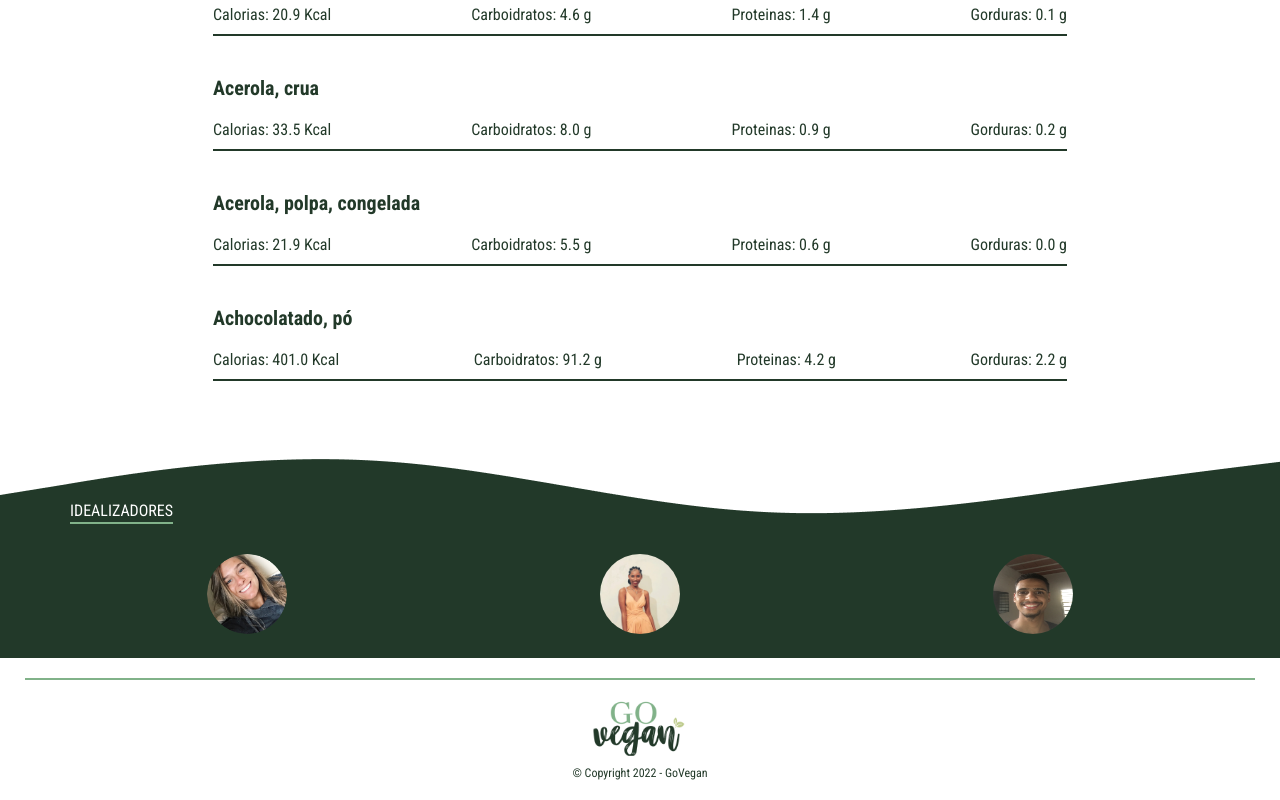
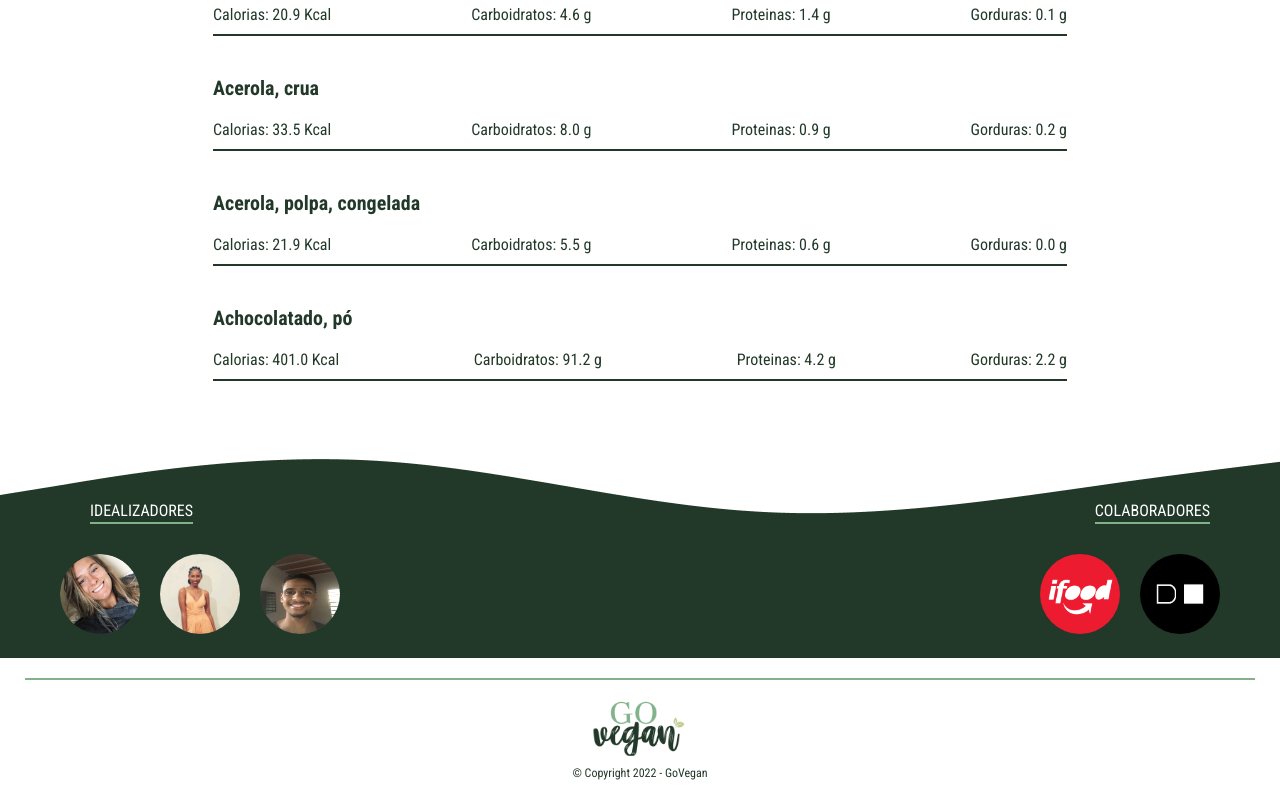
Before and after one commit to julianasinnott/goVegan, a React (Vite) app: page /nutricao in a window 1280 px wide. Shown: the part 2919-3719 px from the top of the page. Built offline with nearby package versions, Linux system fonts and the light colour scheme.

Commit message:
Adicionando colaboradores

```diff
--- a/src/components/Footer/index.css
+++ b/src/components/Footer/index.css
@@ -15,6 +15,7 @@
   margin-top: 50px;
   display: flex;
   justify-content: space-between;
+  padding: 0px 20px;
 }
 
 .footer__idealizers-title {
@@ -39,13 +40,14 @@
 
 .footer__idealizers-section__imgs {
   display: flex;
-  justify-content: space-around;
+  justify-content: space-between;
 }
 
 .idealizers-img {
   width: 80px;
   height: 80px;
   border-radius: 50%;
+  margin: 0px 10px;
 }
 
 .footer__logo {
@@ -67,3 +69,8 @@
   font-size: 12px;
   color: var(--secundary)
 }
+
+.aling{
+  display: flex;
+  justify-content: space-between;
+}
--- a/src/components/Footer/index.jsx
+++ b/src/components/Footer/index.jsx
@@ -5,6 +5,8 @@ import { ModalContact } from "../ModalContact/index";
 import juliana from '../../assets/images/Juliana.png'
 import lavinia from '../../assets/images/Lavinia.jpg'
 import edilson from '../../assets/images/Edilson.jpg'
+import dh from '../../assets/images/DH.png'
+import ifood from '../../assets/images/ifood.png'
 import React from 'react';
 
 export function Footer({
@@ -22,6 +24,7 @@ export function Footer({
           <>
             <div className="footer__top">
               <p className="footer__idealizers-title">IDEALIZADORES</p>
+              <p className="footer__idealizers-title">COLABORADORES</p>
               <div className='footer__contact'>
                 <button className="contact-btn purple-btn" onClick={() => handleModal()} >
                   FALE CONOSCO
@@ -29,6 +32,7 @@ export function Footer({
                 {showModal && <ModalContact setShowModal={setShowModal} />}
               </div>
             </div>
+            <div className='aling'>
               <div className="footer__idealizers-section__imgs">
                 <a href="https://www.linkedin.com/in/julianasinnott/" target="_blank" rel="noopener noreferrer">
                   <img className="idealizers-img" src={juliana} alt="" />
@@ -39,6 +43,15 @@ export function Footer({
                 <a href="https://www.linkedin.com/in/edilson-santos-982338234/" target="_blank" rel="noopener noreferrer">
                   <img className="idealizers-img" src={edilson} alt="" />
                   </a>
+              </div>
+              <div >
+                <a href="https://www.linkedin.com/company/ifood-/" target="_blank" rel="noopener noreferrer">
+                  <img className="idealizers-img" src={ifood} alt="" />
+                </a>
+                <a href="https://www.linkedin.com/school/digital-house-brasil/" target="_blank" rel="noopener noreferrer">
+                  <img className="idealizers-img" src={dh} alt="" />
+                </a>
+              </div>
             </div>
           </>
         )}
```
Also changed, not shown: src/assets/images/DH.png (added), src/assets/images/ifood.png (added). Lines whose indentation alone changed are shown as unchanged.
